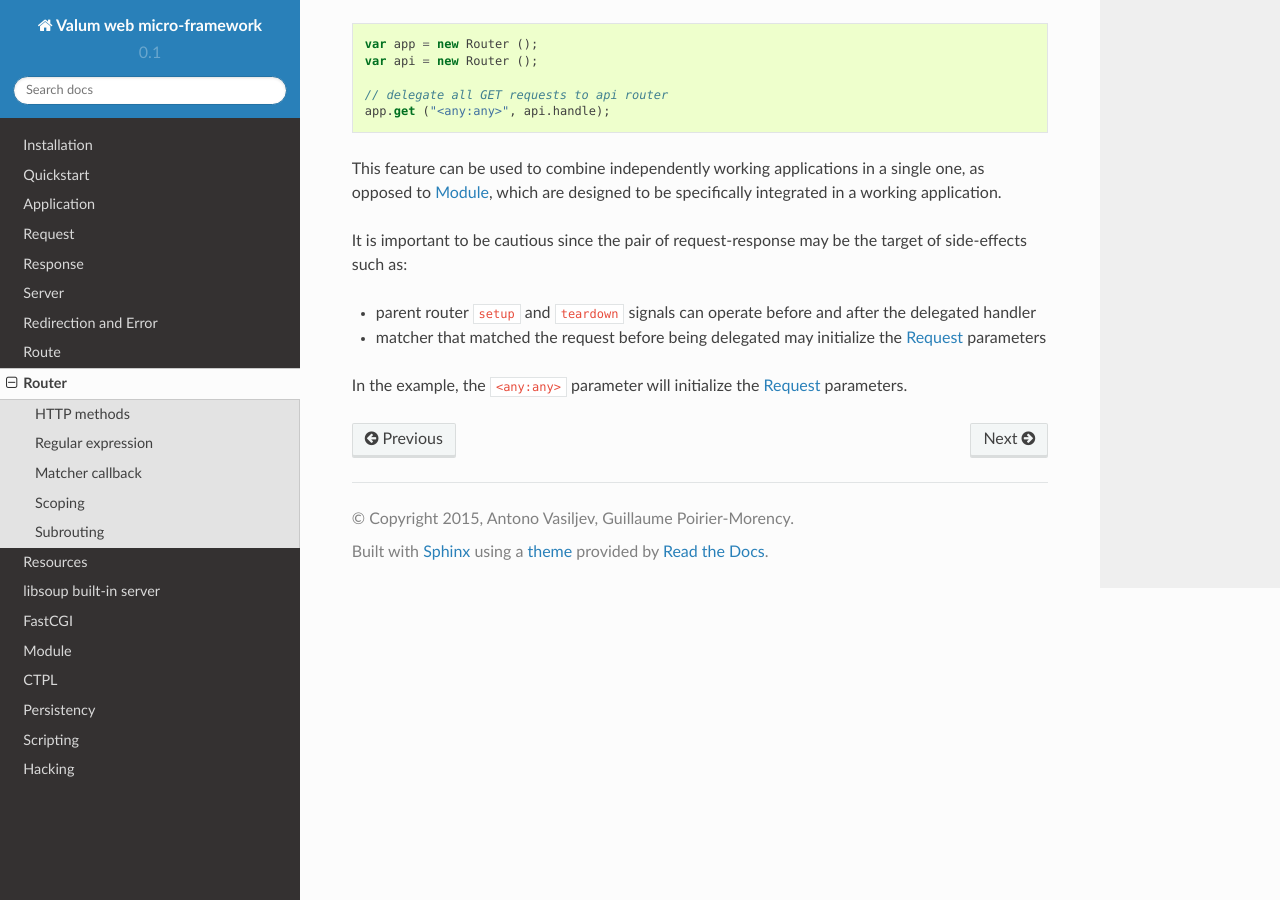
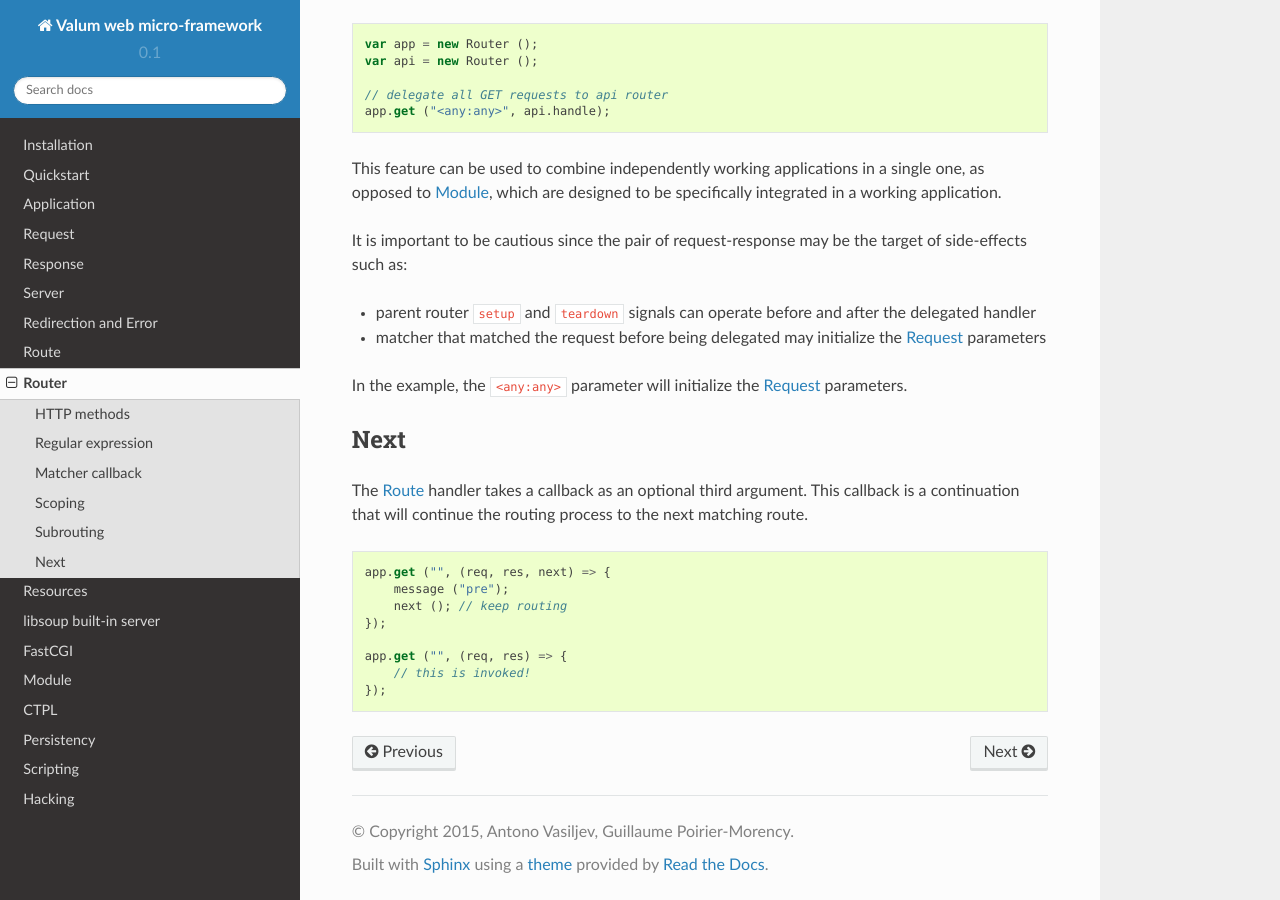
Before and after one commit to valum-framework/valum, a Sphinx documentation site: the page built from docs/router.rst, in a window 1280 px wide and 900 px high, scrolled down 2297 px. Built offline with Sphinx 7.4.7 and the Read the Docs theme 2.0.0, drawn with Linux system fonts in a browser that asks for light colours; pages that are not in the unit, such as notebooks, are missing from menus.

Commit message:
Documents the Next delegate.

```diff
--- a/docs/router.rst
+++ b/docs/router.rst
@@ -140,3 +140,21 @@
 
 In the example, the ``<any:any>`` parameter will initialize the
 :doc:`vsgi/request` parameters.
+
+Next
+----
+
+The :doc:`route` handler takes a callback as an optional third argument. This
+callback is a continuation that will continue the routing process to the next
+matching route.
+
+.. code:: vala
+
+    app.get ("", (req, res, next) => {
+        message ("pre");
+        next (); // keep routing
+    });
+
+    app.get ("", (req, res) => {
+        // this is invoked!
+    });
```
